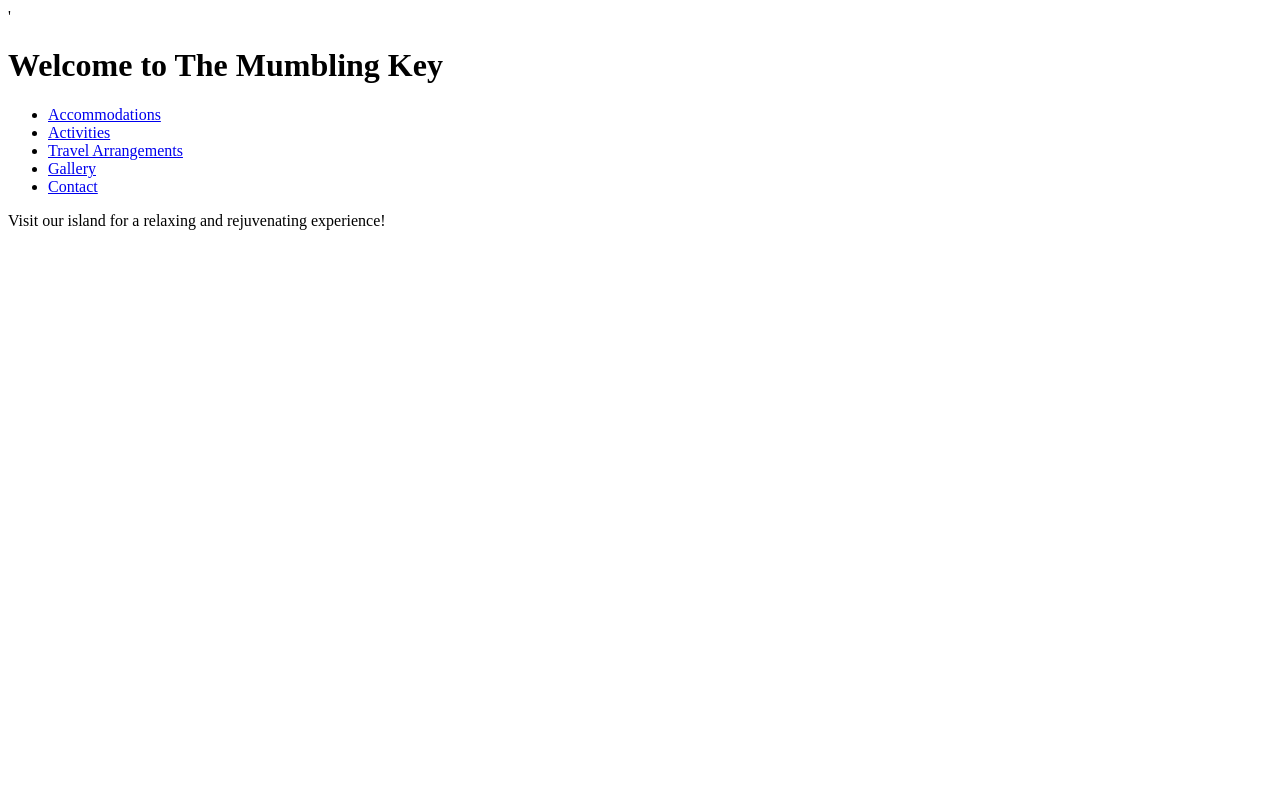
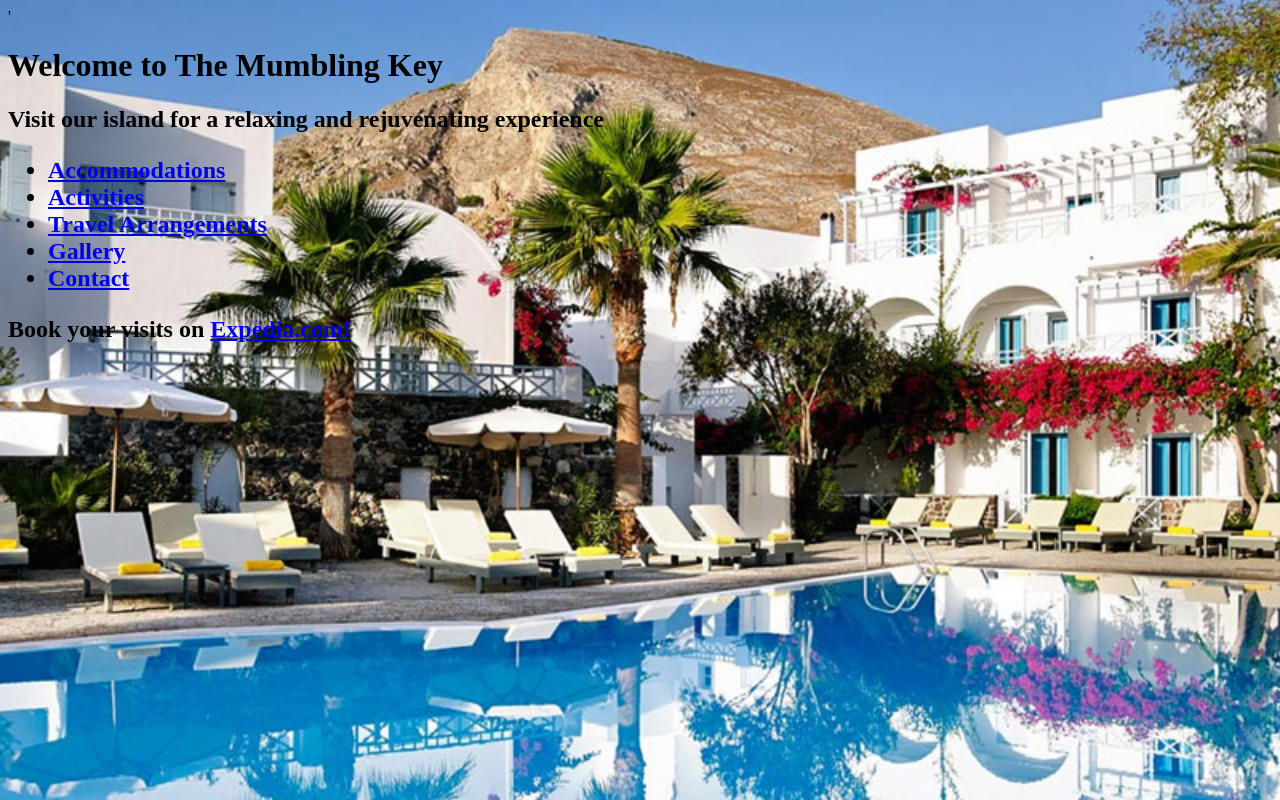
Before and after one commit to Xamdes/resort-website, a plain HTML site: page index.html in a window 1280 px wide. Drawn offline with Linux system fonts and the light colour scheme.

Commit message:
Added background image.

```diff
--- a/css/styles.css
+++ b/css/styles.css
@@ -0,0 +1,5 @@
+body {
+  background-image: url("../img/resort_00.jpg");
+  background-repeat: no-repeat;
+  background-size: cover;
+}
--- a/index.html
+++ b/index.html
@@ -6,6 +6,7 @@
   </head>
   <body>
     <h1>Welcome to The Mumbling Key</h1>
+    <h2>Visit our island for a relaxing and rejuvenating experience<h2>
     <ul>
       <li><a href="pages/accommodations.html">Accommodations</a></li>
       <li><a href="pages/activities.html">Activities</a></li>
@@ -13,6 +14,6 @@
       <li><a href="pages/pictures.html">Gallery</a></li>
       <li><a href="pages/contact-information.html">Contact</a></li>
     </ul>
-    <p>Visit our island for a relaxing and rejuvenating experience!</p>
+    <p>Book your visits on <a href="https://www.expedia.com/">Expedia.com!</a><p>
   </body>
 </html>
```
Also changed, not shown: img/resort_00.jpg (added).
